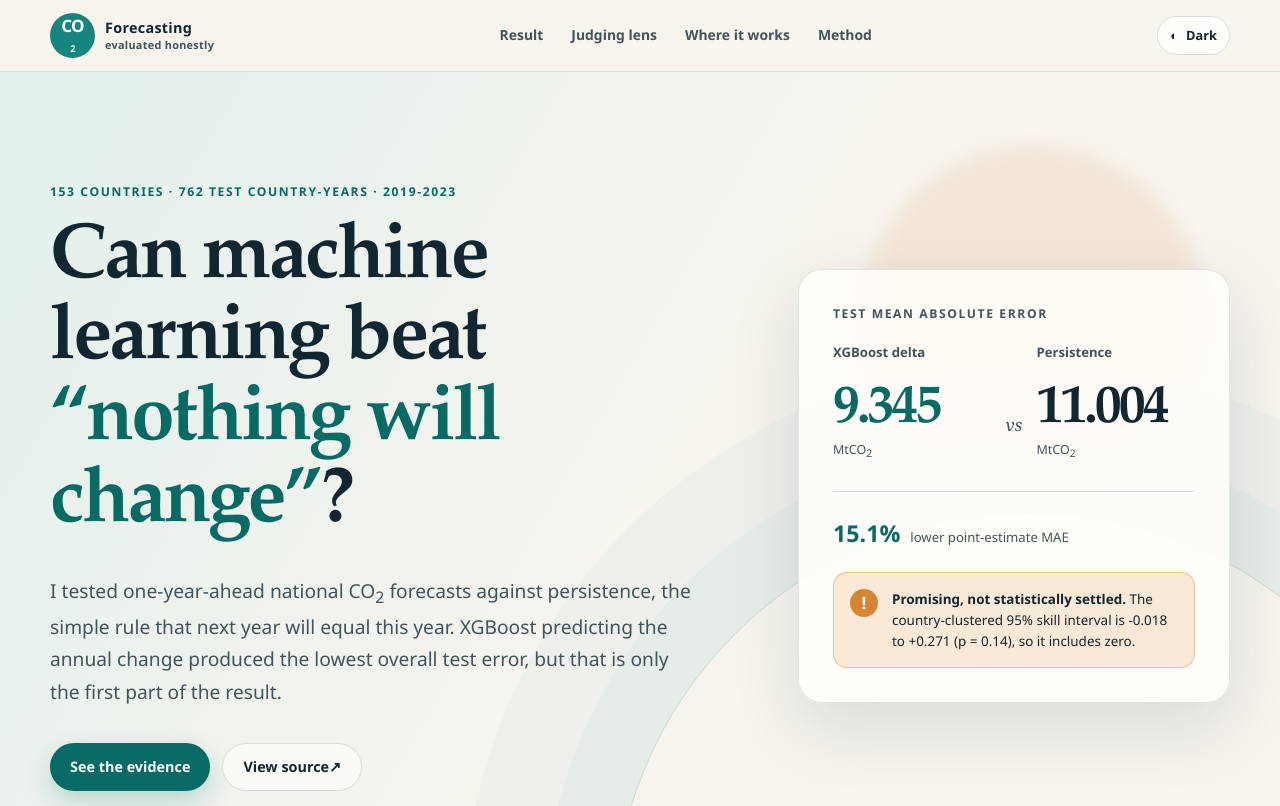
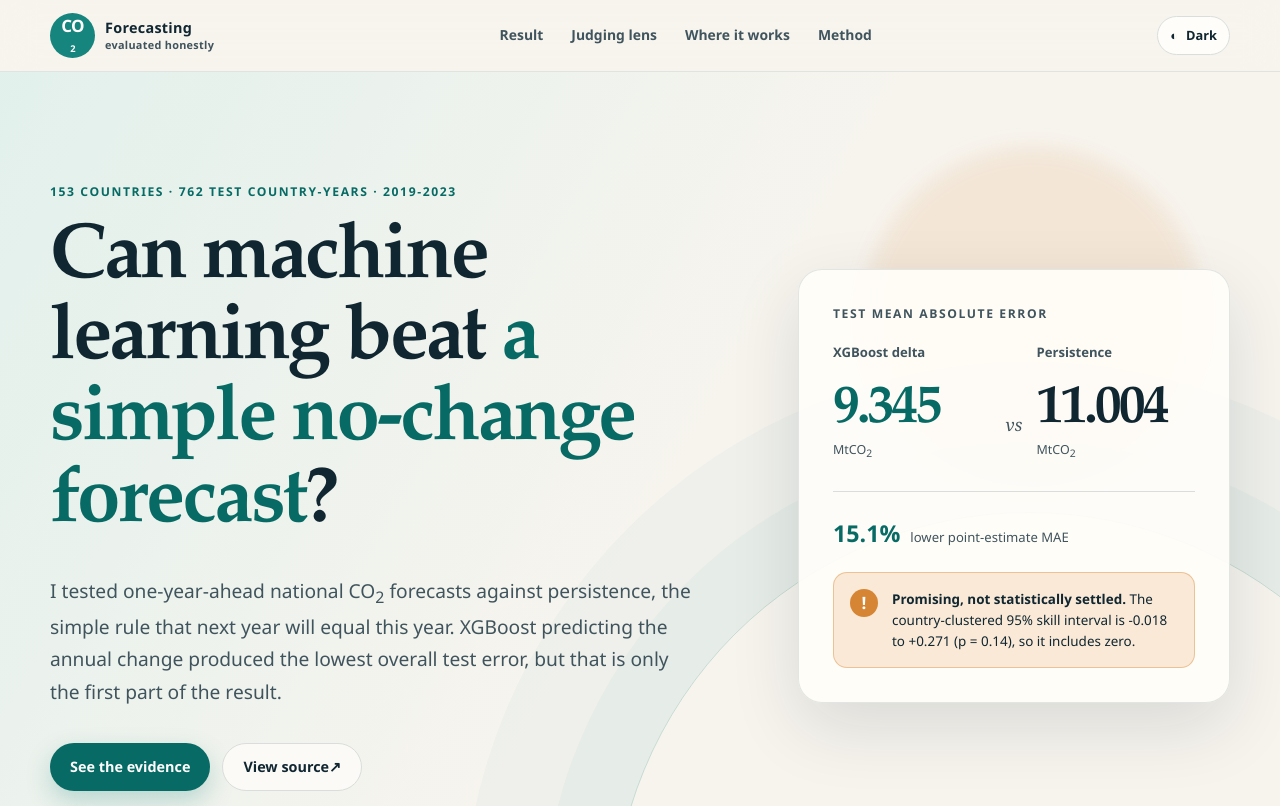
Before and after one commit to khawar89/energy-carbon-forecast-ml, a plain HTML site: page index.html in a window 1280 px wide. Shown: the top 806 px of the page. Drawn offline with Linux system fonts and the light colour scheme.

Commit message:
Clarify persistence baseline in public story

```diff
--- a/index.html
+++ b/index.html
@@ -9,14 +9,14 @@
   <meta name="theme-color" content="#0b2836">
   <link rel="canonical" href="https://khawar89.github.io/energy-carbon-forecast-ml/">
   <meta property="og:type" content="website">
-  <meta property="og:title" content="Can machine learning beat no change?">
+  <meta property="og:title" content="Can machine learning beat a simple no-change forecast?">
   <meta property="og:description" content="Country CO2 forecasting evaluated against persistence, with chronological testing, uncertainty, and failure analysis.">
   <meta property="og:url" content="https://khawar89.github.io/energy-carbon-forecast-ml/">
   <meta property="og:image" content="https://khawar89.github.io/energy-carbon-forecast-ml/og.png">
   <meta property="og:image:width" content="1200">
   <meta property="og:image:height" content="630">
   <meta name="twitter:card" content="summary_large_image">
-  <meta name="twitter:title" content="Can machine learning beat no change?">
+  <meta name="twitter:title" content="Can machine learning beat a simple no-change forecast?">
   <meta name="twitter:description" content="An honest evaluation of one-year-ahead country CO2 forecasts.">
   <meta name="twitter:image" content="https://khawar89.github.io/energy-carbon-forecast-ml/og.png">
   <link rel="icon" type="image/png" href="favicon.png">
@@ -56,7 +56,7 @@
       <div class="hero-content shell">
         <div class="hero-copy">
           <p class="eyebrow">153 countries · 762 test country-years · 2019-2023</p>
-          <h1 id="hero-title">Can machine learning beat <span>“nothing will change”</span>?</h1>
+          <h1 id="hero-title">Can machine learning beat <span>a simple no-change forecast</span>?</h1>
           <p class="hero-lead">I tested one-year-ahead national CO<sub>2</sub> forecasts against persistence, the simple rule that next year will equal this year. XGBoost predicting the annual change produced the lowest overall test error, but that is only the first part of the result.</p>
           <div class="hero-actions">
             <a class="button button-primary" href="#result">See the evidence</a>
```
Also changed, not shown: og.png, 1 other file.
